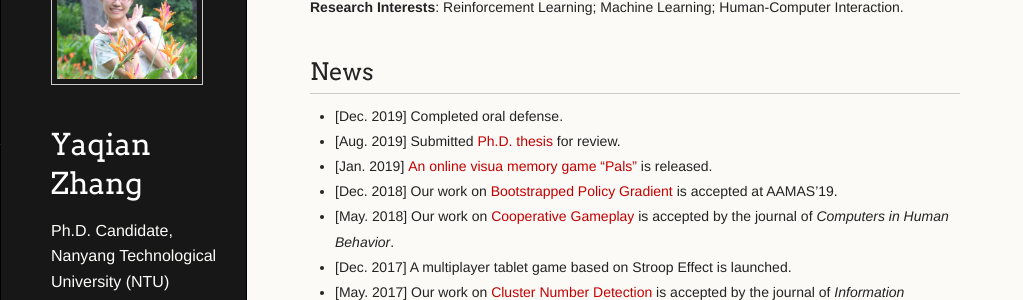
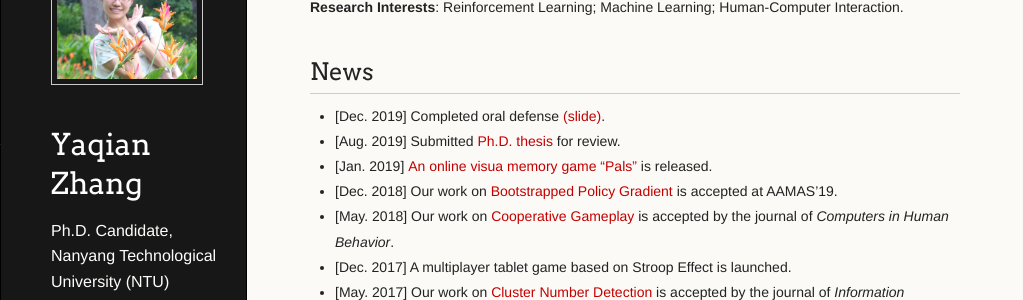
Before and after one commit to YaqianZhang/yaqianzhang.github.io, a Jekyll site: the page built from index.md, in a window 1280 px wide and 900 px high, scrolled down 437 px. Shown: the part 152-452 px from the top of the window, without its empty margins (0-1023 px from the left). Built offline with Jekyll 4.4.1, drawn with Linux system fonts in a browser that asks for light colours; our own code applies the rules of GitHub Pages for plain Markdown files.

Commit message:
Update index.md

```diff
--- a/index.md
+++ b/index.md
@@ -16,7 +16,7 @@ I'm also interested in applying machine learning to real-world problems. On this
 
 
 ## News
-* [Dec. 2019]  Completed oral defense.
+* [Dec. 2019]  Completed oral defense [(slide)](papers/Oral_defense_ZYQ_upload.pptx).
 * [Aug. 2019]  Submitted [Ph.D. thesis](papers/Thesis_Amended_ZHANG_Yaqian.pdf) for review.
 * [Jan. 2019]   [An online visua memory game "Pals"](http://vmg23apr-env.wipf9rh8mt.ap-southeast-1.elasticbeanstalk.com/vmg_23_Apr/) is released.
 * [Dec. 2018]  Our work on [Bootstrapped Policy Gradient](papers/19_YaqianZhang_BootstrappedPolicyGradient_aamas.pdf) is accepted at AAMAS'19.
```
